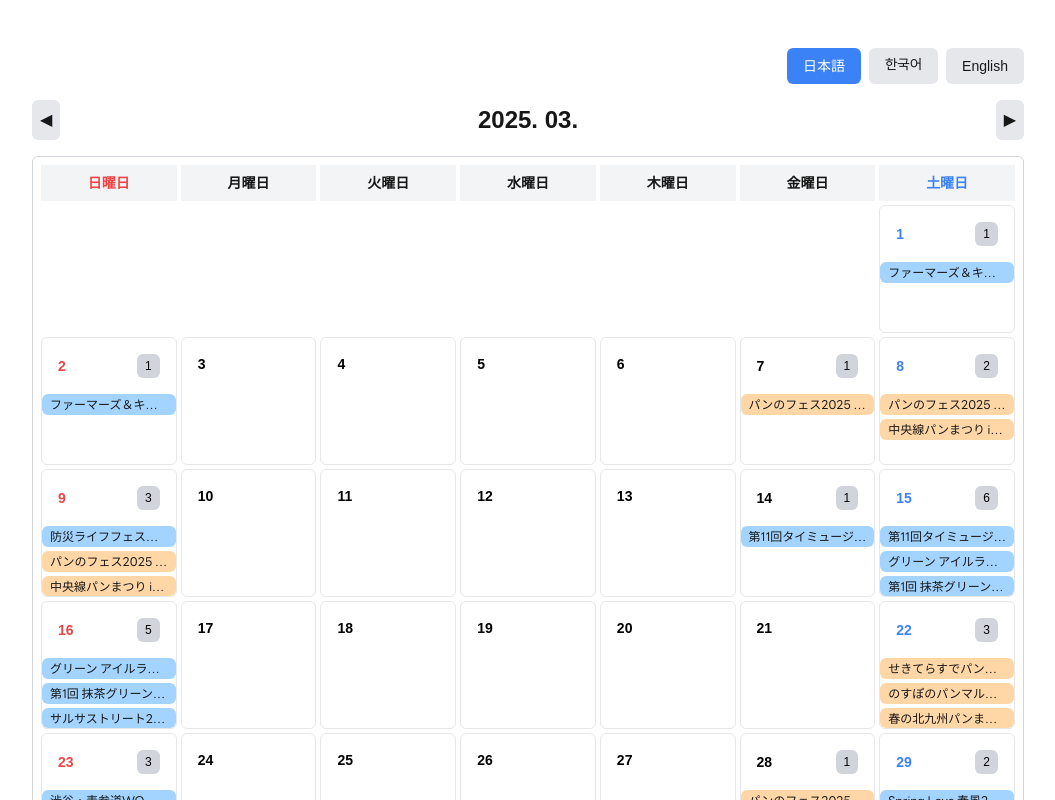
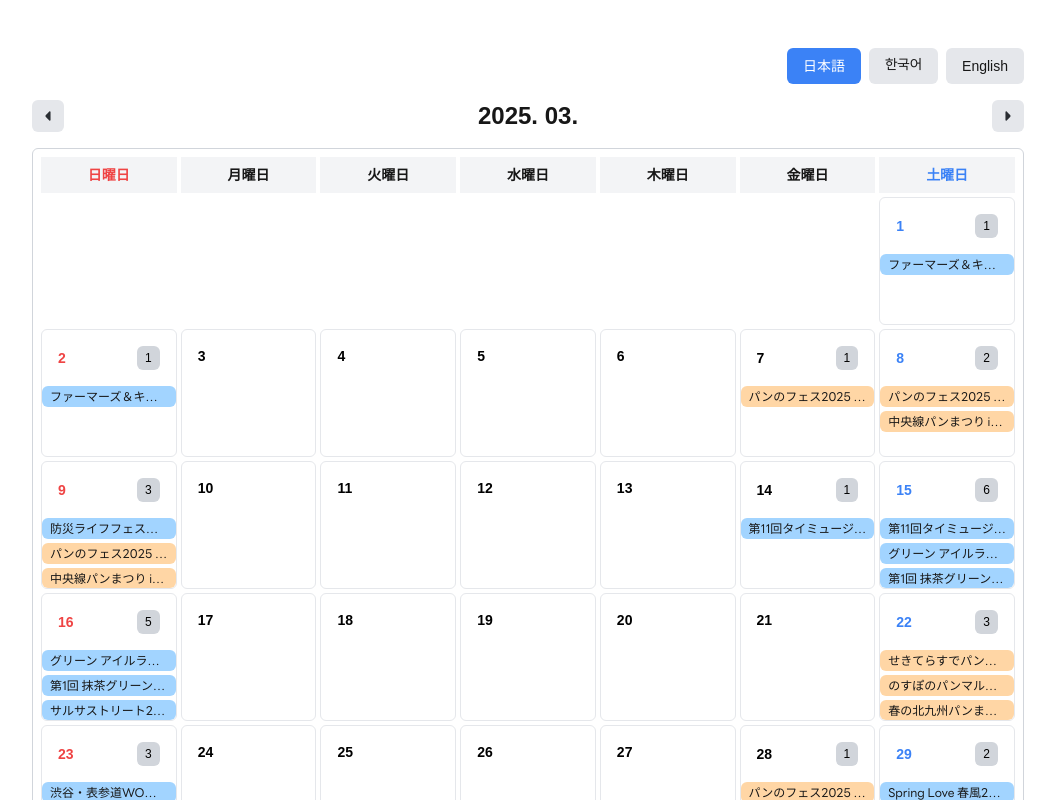
Before and after one commit to boyeoon/japan-festival-calendar, a Next.js app: page / in a window 1280 px wide. Shown: the top 800 px of the page, without its empty margins (112-1167 px from the left). Built offline with nearby package versions, Linux system fonts and the light colour scheme; no server answers; a web font is replaced by a local one.

Commit message:
feat: apply SVG file
Added and applied an SVG file to enhance the UI.

```diff
--- a/app/components/calendar/calendar.tsx
+++ b/app/components/calendar/calendar.tsx
@@ -133,13 +133,21 @@ export default function Calendar() {
         {/* 달력 헤더 */}
         <div className="flex justify-between items-center mb-2 sm:mb-4 text-sm sm:text-base">
           <button onClick={prevMonth} className="p-2 bg-gray-200 rounded-md">
-            ◀
+            <img
+              src="/Arrow-Left-Icon.svg"
+              alt="Arrow Left"
+              className="w-4 h-4"
+            />
           </button>
           <h2 className="text-2xl font-semibold">
             {currentDate.format("YYYY. MM.")}
           </h2>
           <button onClick={nextMonth} className="p-2 bg-gray-200 rounded-md">
-            ▶
+            <img
+              src="/Arrow-Right-Icon.svg"
+              alt="Arrow Right"
+              className="w-4 h-4"
+            />
           </button>
         </div>
         {/* 달력 테이블 */}
@@ -200,7 +208,7 @@ export default function Calendar() {
 
                     {/* 공휴일이 있으면 날짜 옆에 표시 */}
                     {holiday && (
-                      <span className="ml-1 text-[0.25rem] sm:text-xs text-red-500 font-medium">
+                      <span className="ml-1 text-[0.3rem] sm:text-xs text-red-500 font-medium">
                         {holiday.localName}
                       </span>
                     )}
```
